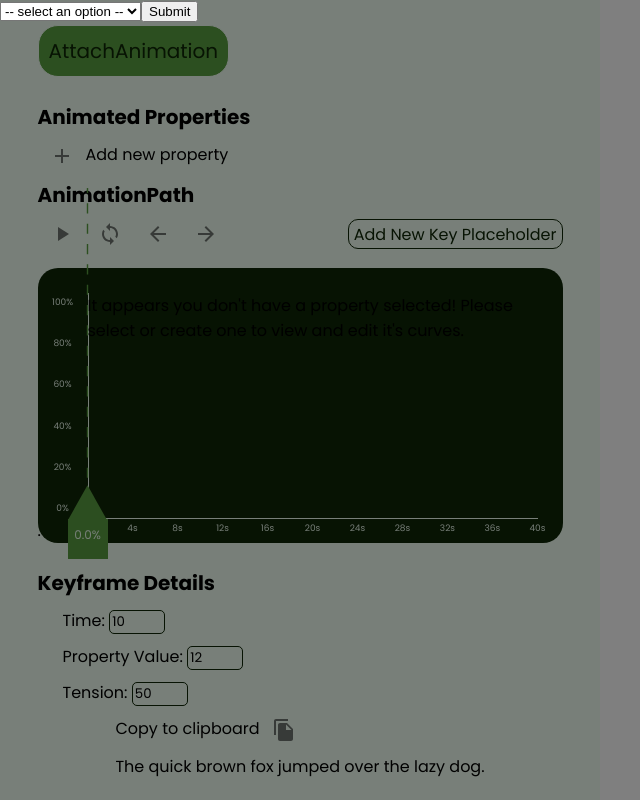
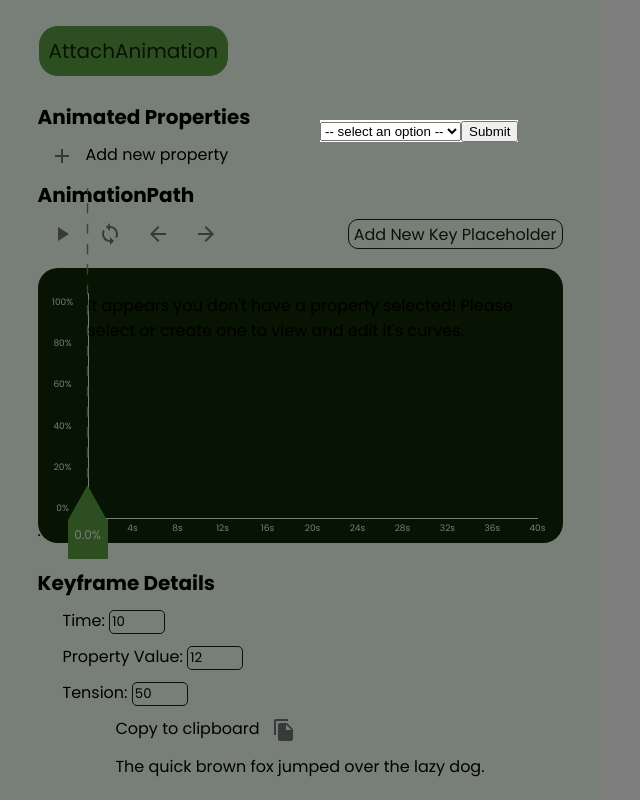
Before and after one commit to css-animations/animade-easy, a React (Create React App) app: page / in a window 1280 px wide. Both pictures are taken after a click on the button 61 px from the left and 156 px from the top of the page. Shown: the whole page, without its empty margins (0-640 px from the left). Built offline with nearby package versions, Linux system fonts and the light colour scheme.

Commit message:
Positioned modal pop up to not be in top left corner

```diff
--- a/src/components/NewChild.tsx
+++ b/src/components/NewChild.tsx
@@ -141,7 +141,7 @@ function NewChild(props: NewChildProps) {
   };
 
   const body = (
-    <div>
+    <div style={{ backgroundColor: "#FFF", position: "absolute", top: "15%", left: "25%" }}>
       <select
         value={name}
         onChange={(event) => {
```
